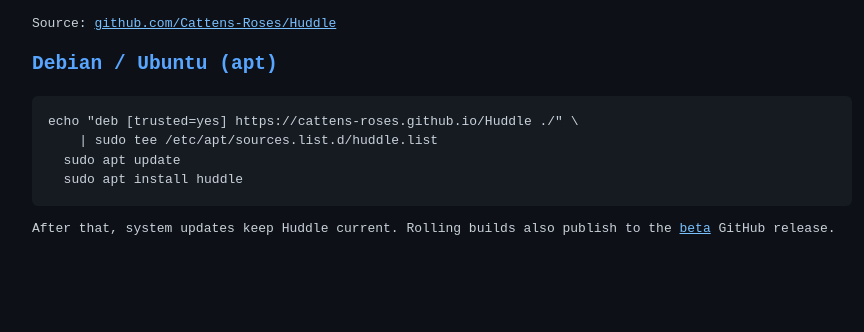
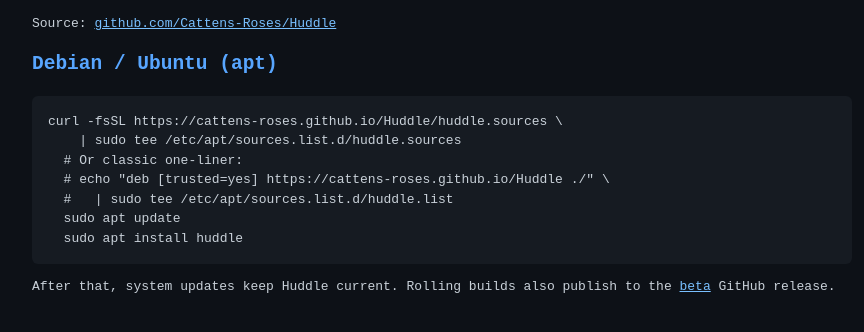
Before and after one commit to Cattens-Roses/Huddle, a plain HTML site: page index.html in a window 1280 px wide. Shown: the part 82-414 px from the top of the page, without its empty margins (198-1062 px from the left). Drawn offline with Linux system fonts and the light colour scheme.

Commit message:
packages: apt repo

```diff
--- a/index.html
+++ b/index.html
@@ -14,8 +14,11 @@
   <p>Source: <a href="https://github.com/Cattens-Roses/Huddle">github.com/Cattens-Roses/Huddle</a></p>
 
   <h2>Debian / Ubuntu (apt)</h2>
-  <pre>echo "deb [trusted=yes] https://cattens-roses.github.io/Huddle ./" \
-    | sudo tee /etc/apt/sources.list.d/huddle.list
+  <pre>curl -fsSL https://cattens-roses.github.io/Huddle/huddle.sources \
+    | sudo tee /etc/apt/sources.list.d/huddle.sources
+  # Or classic one-liner:
+  # echo "deb [trusted=yes] https://cattens-roses.github.io/Huddle ./" \
+  #   | sudo tee /etc/apt/sources.list.d/huddle.list
   sudo apt update
   sudo apt install huddle</pre>
 
```
Also changed, not shown: 9 other files.
